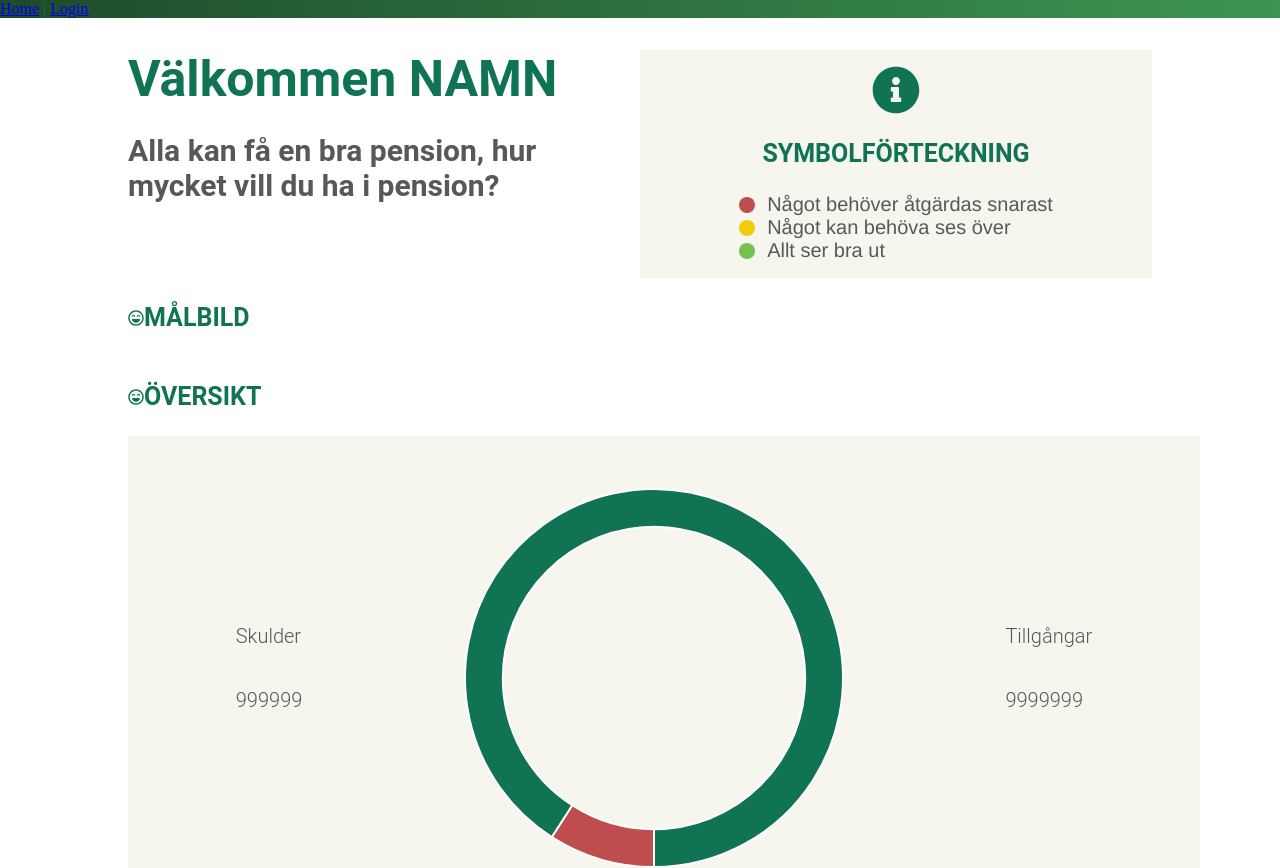
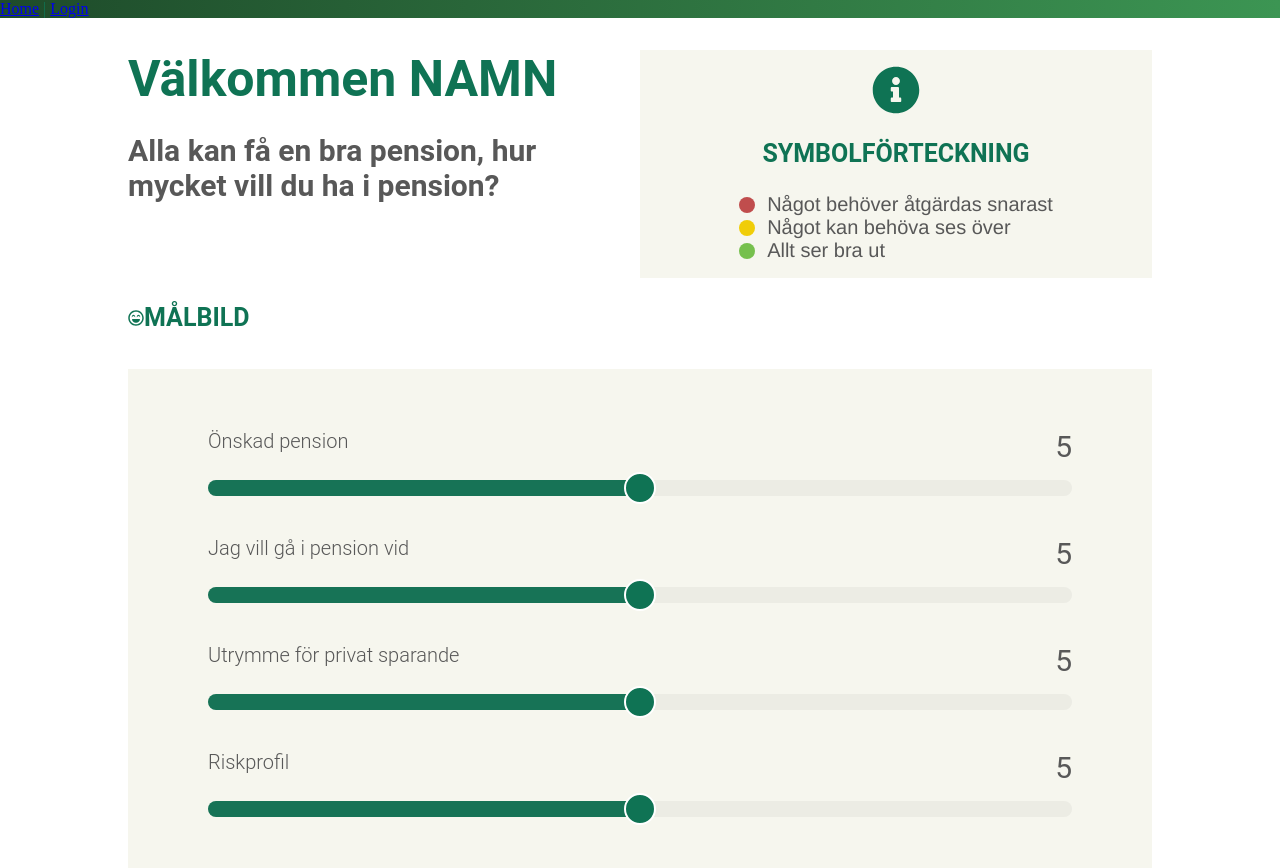
Before and after one commit to emilpee/pension-on-demand, a Vue app in the folder pod-frontend/: page / in a window 1280 px wide. Shown: the top 868 px of the page. Built offline with nearby package versions, Linux system fonts and the light colour scheme.

Commit message:
Created slider component

```diff
--- /dev/null
+++ b/pod-frontend/src/components/Slider.vue
@@ -0,0 +1,111 @@
+<template>
+  <div class="slider">
+      <div class="slider__text">
+        <span>{{ title }}</span>
+        <label for="item">{{ inputValue }}</label>
+      </div>
+      <div class="slider__input">
+        <input ref="input" @input="updateColor(); updateValue()" class="slider__item" type="range" min="0" max="10" name="item" value="5"/>
+      </div>
+  </div>
+</template>
+
+<script>
+export default {
+
+    data() {
+        return {
+            inputValue: ''
+        }
+    },
+
+    mounted() {
+        this.updateColor();
+        this.updateValue();
+    },
+
+    props: ['title', 'value'],
+
+    methods: {
+        updateValue() {
+            this.inputValue = this.$refs.input.value;
+        },
+
+        updateColor() {
+            let input = this.$refs.input;
+            let value = (input.value - input.min)/(input.max - input.min);
+            input.style.backgroundImage = [
+                '-webkit-gradient(',
+                'linear, ',
+                'left top, ',
+                'right top, ',
+                'color-stop(' + value + ', #0F7354), ',
+                'color-stop(' + value + ', transparent)',
+                ')'
+            ].join(''),
+            input.style.borderRadius = '9999rem';
+        }
+    },
+
+}
+
+</script>
+
+<style lang="scss">
+@import '@/scss/';
+
+.slider {
+    display: flex;
+    flex-direction: column;
+    background: $light;
+    margin: .75rem 0;
+
+    &__text {
+        display: flex;
+        justify-content: space-between;
+
+        > span {
+            font-family: $mainText;
+            font-weight: 300;
+        }
+    }
+
+    input[type=range] {
+      -webkit-appearance: none;
+      margin: 1rem 0;
+      width: 100%;
+
+        &::-webkit-slider-thumb {
+            -webkit-appearance: none;
+            border: 2px solid $white;
+            width: 2rem;
+            height: 2rem;
+            border-radius: 9999rem;
+            background: $green;
+            cursor: pointer;
+            margin-top: -1rem;
+        }
+
+        &::-moz-range-track {
+            -webkit-appearance: none;
+            border: 2px solid $white;
+            width: 2rem;
+            border-radius: 9999rem;
+            background: $green;
+            cursor: pointer;
+            margin-top: -.8rem;
+        }
+
+        &::-webkit-slider-runnable-track  {
+            background: $borderColor;
+            border-radius: 9999rem;
+            cursor: pointer;
+            height: .5rem;
+            padding: .5rem;
+            width: 100%;
+        }
+
+    }
+}
+
+</style>
--- a/pod-frontend/src/components/index.js
+++ b/pod-frontend/src/components/index.js
@@ -1,4 +1,5 @@
 export { default as Button } from './Button.vue';
 export { default as Tabs } from './Tabs.vue';
+export { default as Slider } from './Slider.vue';
 export { default as DoughnutChart } from './DoughnutChart.vue';
 export { default as TrafficLights } from './TrafficLights.vue';
--- a/pod-frontend/src/scss/_elements.scss
+++ b/pod-frontend/src/scss/_elements.scss
@@ -0,0 +1,24 @@
+// Reset styles of input type range in different browers in order to add custom styles.
+// Cred: https://css-tricks.com/styling-cross-browser-compatible-range-inputs-css/
+input[type=range] {
+    -webkit-appearance: none;
+    width: 100%;
+    background: transparent;
+
+    &::-webkit-slider-thumb {
+        -webkit-appearance: none;
+    }
+
+    &:focus {
+      outline: none;
+    }
+
+    &::-ms-track {
+      width: 100%;
+      cursor: pointer;
+      background: transparent;
+      border-color: transparent;
+      color: transparent;
+    }
+
+  }
--- a/pod-frontend/src/scss/_typography.scss
+++ b/pod-frontend/src/scss/_typography.scss
@@ -8,7 +8,7 @@
 }
 
 @font-face {
-    font-family: 'Roboto';
+    font-family: 'Roboto-Bold';
     src: url('/src/assets/fonts/Roboto-Bold.ttf') format('ttf');
     font-weight: bold;
     font-style: normal;
@@ -51,9 +51,8 @@ h1 {
     margin: 0;
 }
 
-h2 {
+h2, label {
     font-family: $mainText;
-    font-weight: bolder;
     font-size: 1.875em;
     color: $gray;
 }
--- a/pod-frontend/src/views/Home.vue
+++ b/pod-frontend/src/views/Home.vue
@@ -33,10 +33,13 @@
       </div>
     </div>
 
-    <div class="home__slider">
+    <div class="home__sliders">
       <div class="title">
         <i class="far fa-laugh-beam"></i>
         <h3>Målbild</h3>
+      </div>
+      <div class="slider">
+        <slider v-for="(title, index) in slideTitles" :title="title" :key="index" />
       </div>
     </div>
 
@@ -67,7 +70,7 @@
 </template>
 
 <script>
-import { DoughnutChart } from '../components/';
+import { DoughnutChart, Slider } from '../components/';
 
 let labels = ["Skulder", "Tillgångar"];
 let data = [999999, 9999999];
@@ -82,12 +85,12 @@ export default {
         data: data,
         colors: colors
       },
-
+      slideTitles: ['Önskad pension', 'Jag vill gå i pension vid', 'Utrymme för privat sparande', 'Riskprofil']
     }
   },
 
   components: {
-    DoughnutChart,
+    DoughnutChart, Slider
   },
 }
 </script>
@@ -164,6 +167,16 @@ export default {
 
     }
 
+    &__sliders {
+      display: flex;
+      flex-direction: column;
+
+      > .slider {
+        padding: 3rem 5rem;
+      }
+
+    }
+
     &__charts {
       display: flex;
       flex-direction: column;
@@ -205,14 +218,6 @@ export default {
 
     }
 
-    &__chartsinfo {
-
-      > p {
-        flex-direction: column;
-      }
-
-    }
-
   }
 
 </style>
```
